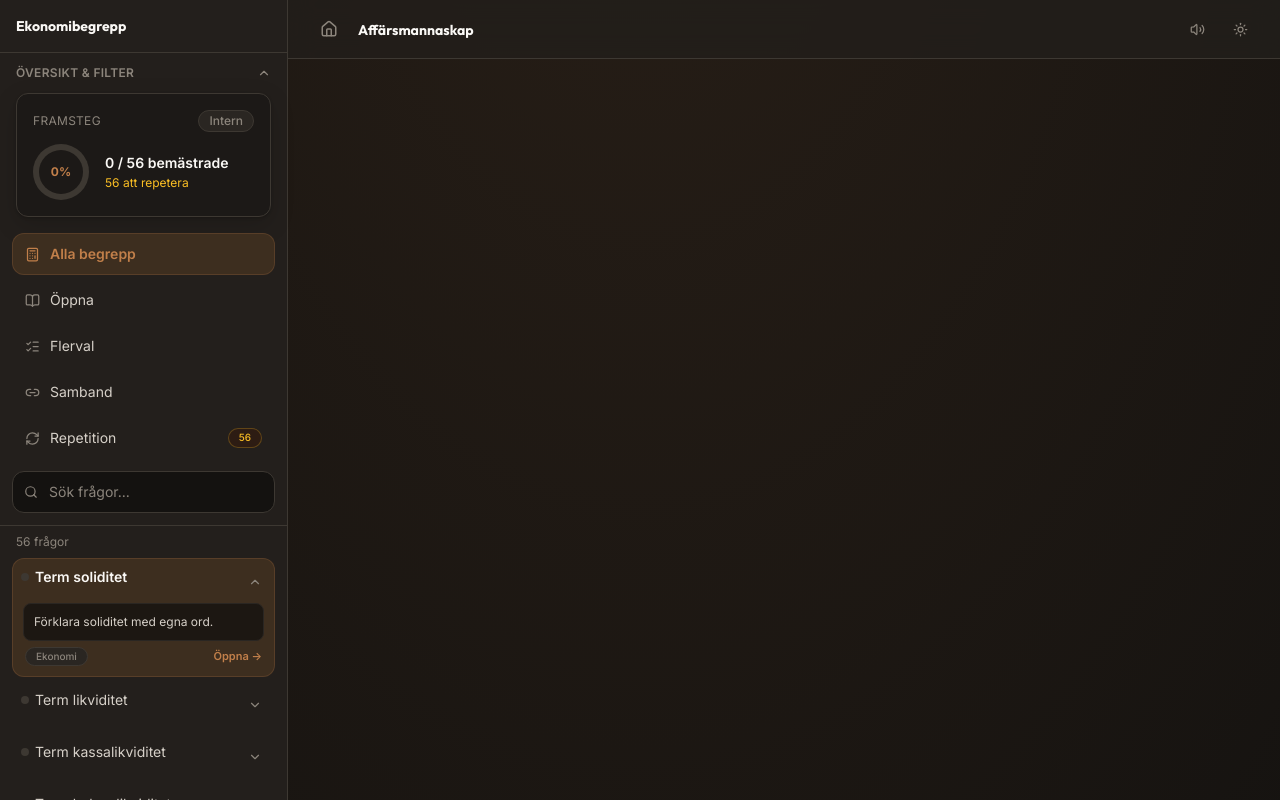
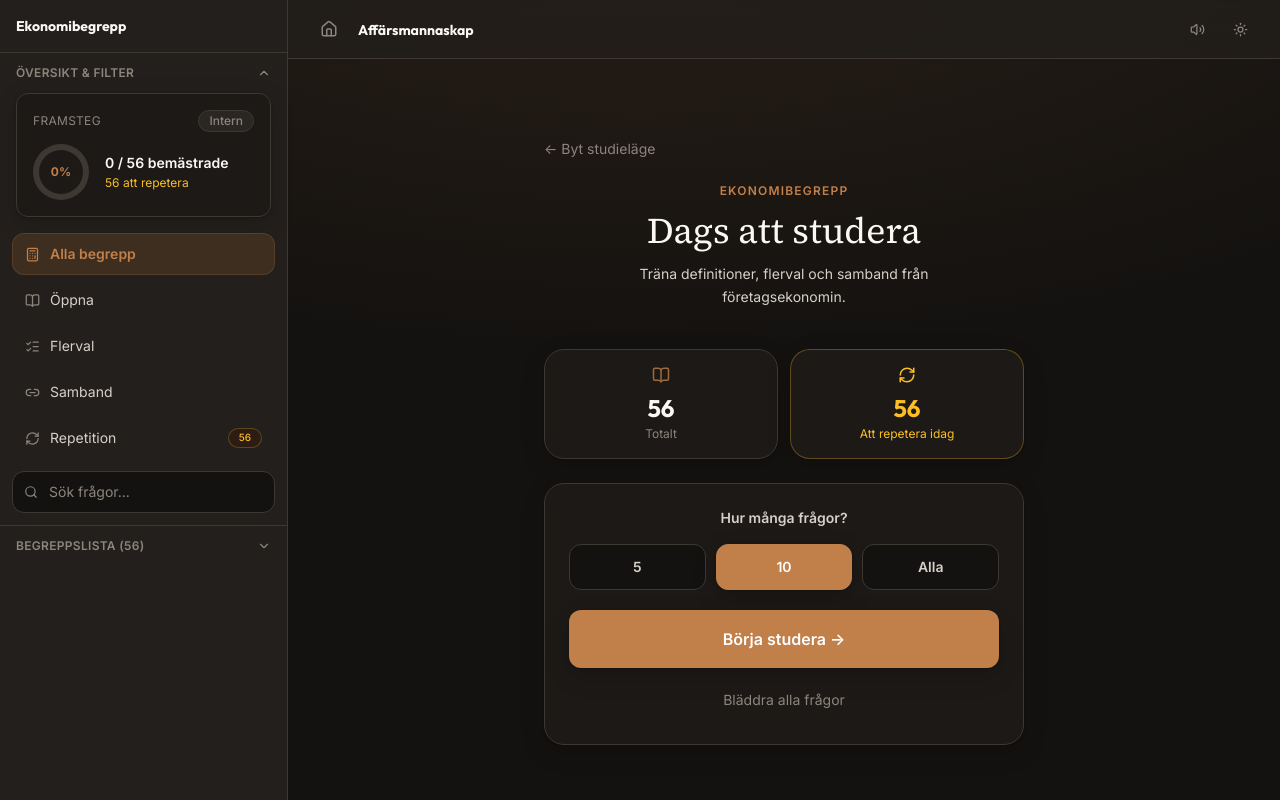
Before and after one commit to itsimonfredlingjack/affarsmannaskap, a React (Vite) app in the folder quiz-app/: page / in a window 1280 px wide. Both pictures are taken after a click on the button 640 px from the left and 586 px from the top of the page. Shown: the top 800 px of the page. Built offline with nearby package versions, Linux system fonts and the light colour scheme.

Commit message:
Collapse entire question list in sidebar as one section
Replace per-question expand previews with a single Frågelista header
that shows or hides all items. List starts collapsed by default.

```diff
--- a/quiz-app/src/components/Sidebar.tsx
+++ b/quiz-app/src/components/Sidebar.tsx
@@ -57,20 +57,10 @@ export function Sidebar({
   collapsed = false,
 }: SidebarProps): JSX.Element {
   const [showConfirmReset, setShowConfirmReset] = useState(false);
-  const [expandedQuestionId, setExpandedQuestionId] = useState<string | null>(activeQuestionId);
-  const [syncedActiveQuestionId, setSyncedActiveQuestionId] = useState(activeQuestionId);
   const [overviewOpen, setOverviewOpen] = useState(true);
+  const [questionsListOpen, setQuestionsListOpen] = useState(false);
 
-  if (activeQuestionId !== syncedActiveQuestionId) {
-    setSyncedActiveQuestionId(activeQuestionId);
-    setExpandedQuestionId(activeQuestionId);
-  }
-
-  const toggleQuestionExpanded = (questionId: string) => {
-    setExpandedQuestionId(prev => (prev === questionId ? null : questionId));
-  };
-
-  const isQuestionExpanded = (questionId: string) => expandedQuestionId === questionId;
+  const questionListLabel = studyTrack === 'terms' ? 'Begreppslista' : 'Frågelista';
 
   const getCareerBadge = (percent: number) => {
     if (percent >= 100) return { title: 'Partner', variant: 'warning' as const };
@@ -224,10 +214,22 @@ export function Sidebar({
           )}
         </div>
 
+        <div className="flex flex-col flex-1 min-h-0 border-b border-border">
+          <button
+            type="button"
+            onClick={() => setQuestionsListOpen(prev => !prev)}
+            className="flex items-center justify-between w-full px-4 py-3 text-xs font-semibold uppercase tracking-wide text-text-muted hover:text-text-primary cursor-pointer transition-colors shrink-0"
+            aria-expanded={questionsListOpen}
+          >
+            <span>{questionListLabel} ({filteredQuestions.length})</span>
+            <ChevronDown
+              size={14}
+              className={`shrink-0 transition-transform duration-200 ${questionsListOpen ? 'rotate-180' : ''}`}
+            />
+          </button>
+
+          {questionsListOpen && (
             <div className="flex-1 min-h-0 overflow-y-auto px-3 py-2">
-          <p className="px-1 mb-2 text-xs text-text-muted">
-            {filteredQuestions.length} frågor
-          </p>
               <ul className="space-y-1 pb-4">
                 {filteredQuestions.map((q) => {
                   const progress = cardProgresses[q.id];
@@ -239,73 +241,30 @@ export function Sidebar({
                   else if (rating === 'again') dotColor = 'bg-danger';
 
                   const isActive = activeQuestionId === q.id;
-              const isExpanded = isQuestionExpanded(q.id);
 
                   return (
                     <li key={q.id}>
-                  <div
-                    className={`rounded-xl border transition-all ${
-                      isActive
-                        ? 'bg-accent-muted border-accent/20'
-                        : 'border-transparent hover:bg-panel'
-                    }`}
-                  >
-                    <div className="flex items-start gap-1.5 w-full px-2 py-2">
-                      <span className={`shrink-0 w-2 h-2 rounded-full mt-1.5 ${dotColor}`} />
-                      <button
-                        type="button"
-                        onClick={() => toggleQuestionExpanded(q.id)}
-                        className={`flex-1 min-w-0 text-left text-sm cursor-pointer ${
-                          isActive ? 'text-text-primary font-semibold' : 'text-text-secondary hover:text-text-primary'
-                        }`}
-                        aria-expanded={isExpanded}
-                      >
-                        <span className="block truncate">{getQuestionLabel(q)}</span>
-                      </button>
-                      <button
-                        type="button"
-                        onClick={() => toggleQuestionExpanded(q.id)}
-                        className="shrink-0 p-2 -mr-1 rounded-lg text-text-muted hover:text-text-primary hover:bg-surface cursor-pointer transition-colors"
-                        aria-expanded={isExpanded}
-                        aria-label={isExpanded ? 'Dölj frågetext' : 'Visa hela frågan'}
-                      >
-                        <ChevronDown
-                          size={14}
-                          className={`transition-transform duration-200 ${isExpanded ? 'rotate-180' : ''}`}
-                        />
-                      </button>
-                    </div>
-
-                    {isExpanded && (
-                      <div className="px-2.5 pb-2.5 -mt-0.5">
-                        <div className="max-h-40 overflow-y-auto overscroll-contain rounded-lg bg-surface/80 border border-border-subtle px-2.5 py-2">
-                          <p className="text-xs text-text-secondary leading-relaxed whitespace-pre-wrap">
-                            {q.question}
-                          </p>
-                        </div>
-                        <div className="flex items-center justify-between gap-2 mt-1.5 px-0.5">
-                          <Badge variant="muted" className="text-[10px] max-w-[120px] truncate">
-                            {q.category}
-                          </Badge>
                       <button
                         type="button"
                         onClick={() => {
                           onSelectQuestion(q);
-                              setExpandedQuestionId(q.id);
                           if (window.innerWidth < 1024) onClose();
                         }}
-                            className="text-[11px] font-semibold text-accent hover:underline cursor-pointer shrink-0"
+                        className={`flex items-start gap-1.5 w-full px-2 py-2 rounded-xl text-left text-sm cursor-pointer transition-all ${
+                          isActive
+                            ? 'bg-accent-muted border border-accent/20 text-text-primary font-semibold'
+                            : 'border border-transparent text-text-secondary hover:text-text-primary hover:bg-panel'
+                        }`}
                       >
-                            Öppna →
+                        <span className={`shrink-0 w-2 h-2 rounded-full mt-1.5 ${dotColor}`} />
+                        <span className="block truncate">{getQuestionLabel(q)}</span>
                       </button>
-                        </div>
-                      </div>
-                    )}
-                  </div>
                     </li>
                   );
                 })}
               </ul>
+            </div>
+          )}
         </div>
 
         <div className="px-3 py-3 border-t border-border">
```
Lines whose indentation alone changed are shown as unchanged.
